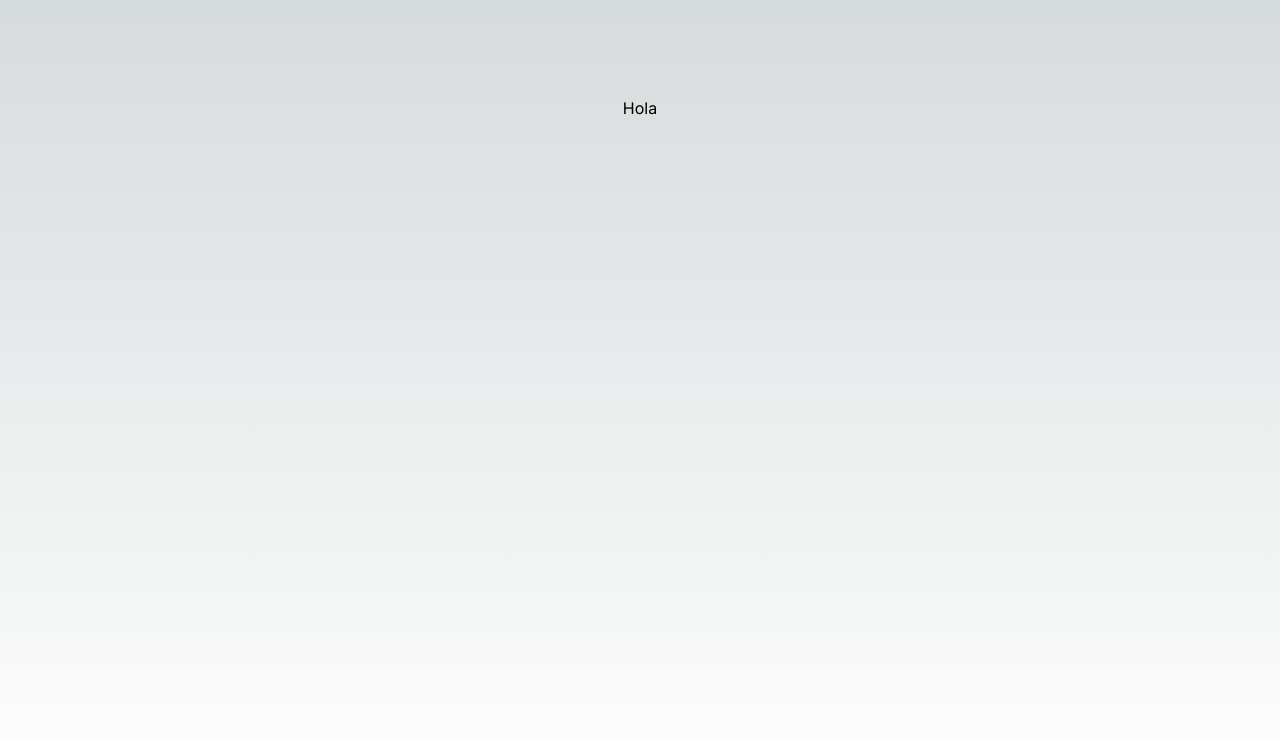
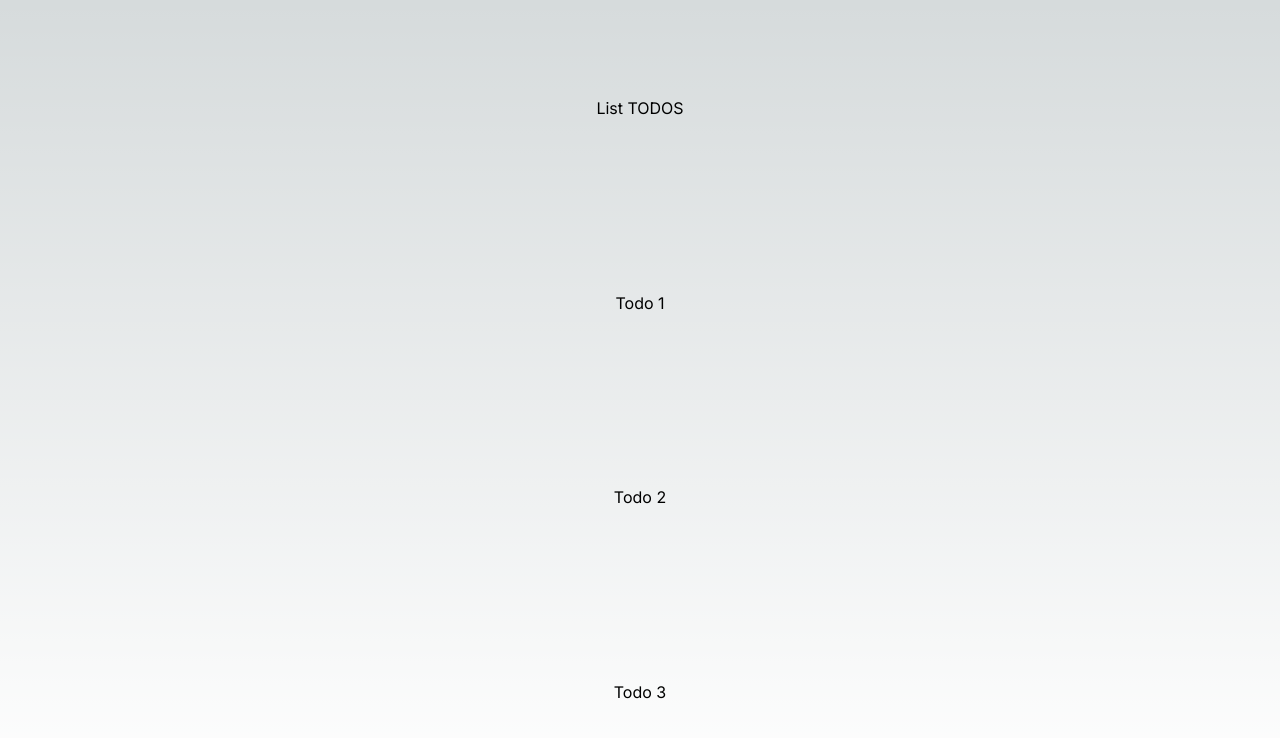
Before and after one commit to jackgris/go-rest-api-pagination-example, a Next.js app in the folder fron-end/: page / in a window 1280 px wide. Shown: the top 738 px of the page. Built offline with nearby package versions, Linux system fonts and the light colour scheme.

Commit message:
add: basic list

```diff
--- a/fron-end/app/page.tsx
+++ b/fron-end/app/page.tsx
@@ -1,7 +1,10 @@
+import {TodoList} from "./todolist";
+
+
 export default function Home() {
   return (
     <main className="flex min-h-screen flex-col items-center justify-between p-24">
-        Hola
+          <TodoList/>
     </main>
   )
 }
--- /dev/null
+++ b/fron-end/app/todo.tsx
@@ -0,0 +1,11 @@
+export interface TodoProp  {
+    id: number;
+    name: string;
+}
+
+export const Todo = ({id, name}:TodoProp): JSX.Element => {
+
+    return (
+        <div>{name}</div>
+    )
+};
--- /dev/null
+++ b/fron-end/app/todolist.tsx
@@ -0,0 +1,24 @@
+'use client';
+import { useEffect, useState } from 'react';
+import {Todo,TodoProp} from "./todo";
+
+const todosProps: TodoProp[] = [
+    { id: 1, name: "Todo 1" },
+    { id: 2, name: "Todo 2" },
+    { id: 3, name: "Todo 3" },
+];
+
+export const TodoList = (): JSX.Element => {
+    const [todos, setTodos] = useState<TodoProp[]>([]);
+
+    useEffect(() => {
+        setTodos(todosProps);
+    }, []);
+
+    return (
+        <>
+            <div>List TODOS</div>
+            {todos.map((todo) => <Todo key={todo.id} {...todo}/>)}
+        </>
+    )
+}
```
